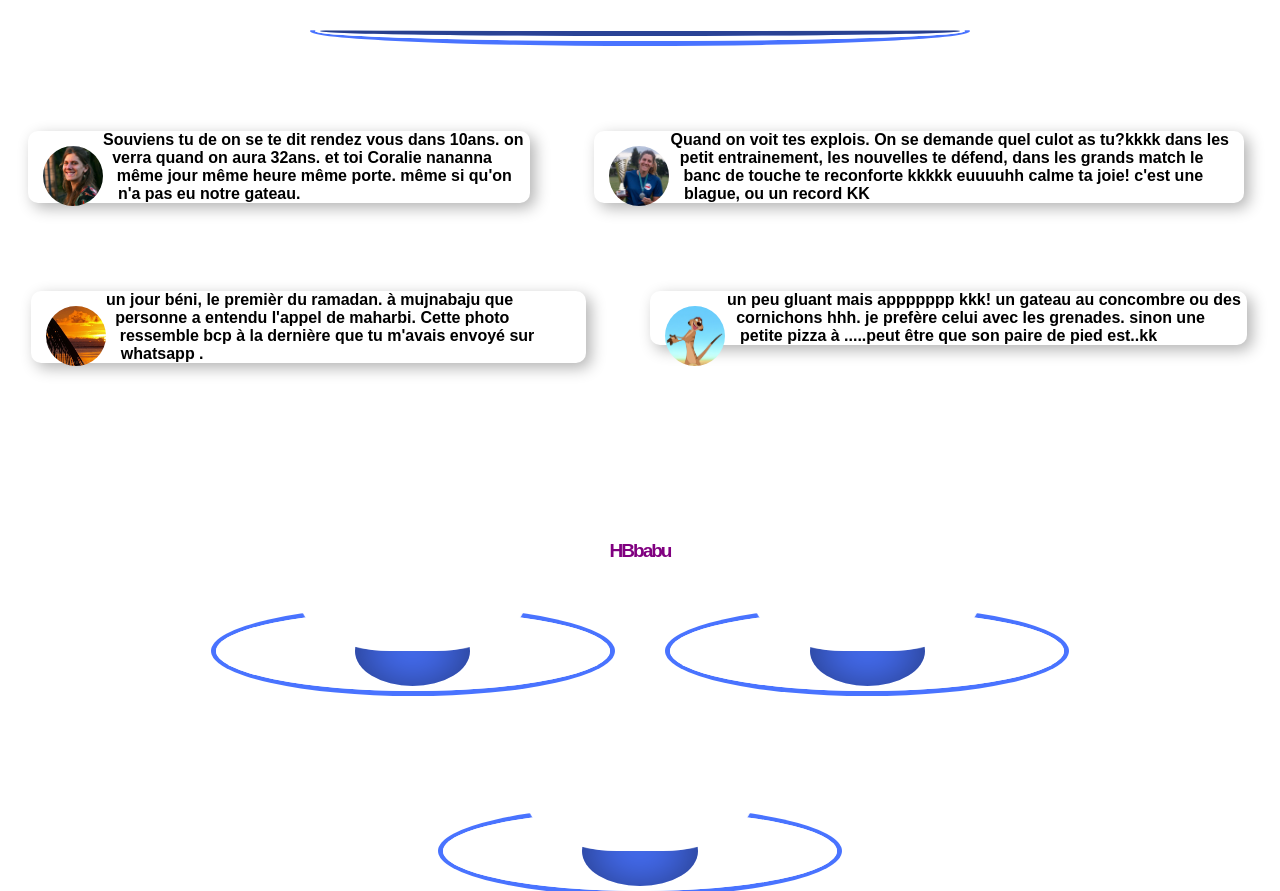
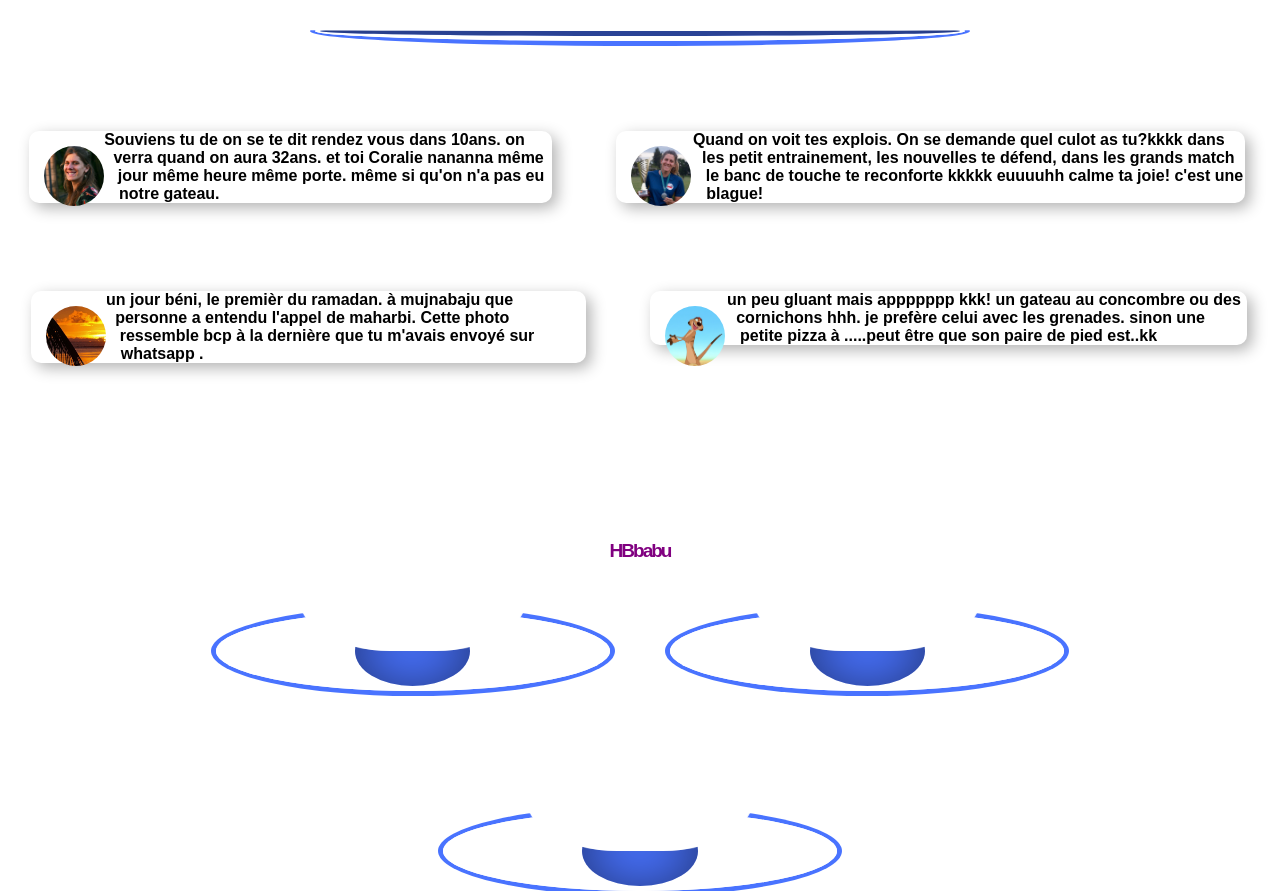
Before and after one commit to imamemohamed/anni, a plain HTML site: page index.html in a window 1280 px wide. Shown: the part 860-1751 px from the top of the page. Drawn offline with Linux system fonts and the light colour scheme.

Commit message:
3ème commit

```diff
--- a/index.html
+++ b/index.html
@@ -93,8 +93,7 @@
                 </div>
                 <p>Quand on voit tes explois. On se demande quel culot as tu?kkkk dans les petit
                     entrainement, les nouvelles te défend, dans les grands match le banc de touche
-                    te reconforte kkkkk euuuuhh calme ta joie! c'est une blague, ou un record KK
-                </p>
+                    te reconforte kkkkk euuuuhh calme ta joie! c'est une blague!</p>
             </article>
         </div>
     </div>
```
